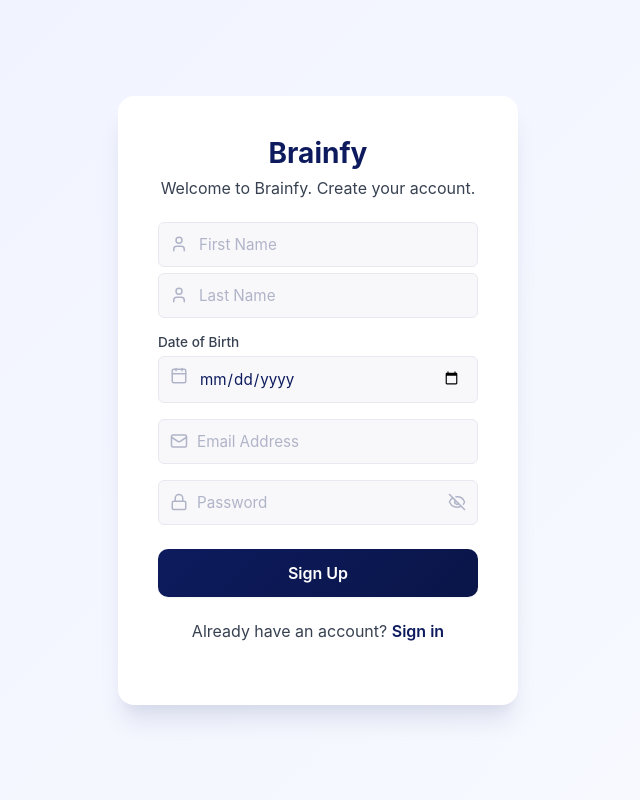
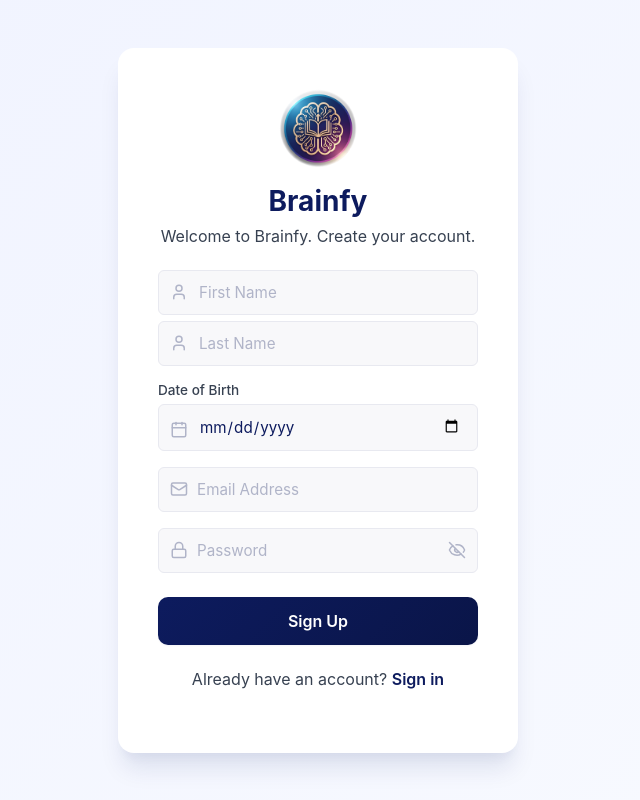
Before and after one commit to mnazzall/AiStudyAssistant, a React (Vite) app in the folder AiStudyAssist/: page /signup in a window 1280 px wide. Shown: the whole page, without its empty margins (322-962 px from the left). Built offline with nearby package versions, Linux system fonts and the light colour scheme; no server answers.

Commit message:
final version 2

```diff
--- a/AiStudyAssist/src/components/registration/signIn.css
+++ b/AiStudyAssist/src/components/registration/signIn.css
@@ -19,6 +19,13 @@
     text-align: center;
     display: flex;
     flex-direction: column;
+}
+
+.signIn-content img {
+    width: 80px;
+    height: 80px;
+    margin-bottom: 16px;
+    align-self: center;
 }
 
 .signIn-content h1 {
--- a/AiStudyAssist/src/components/registration/signIn.jsx
+++ b/AiStudyAssist/src/components/registration/signIn.jsx
@@ -80,9 +80,12 @@
         <div className="signIn-container">
             <div className="signIn-content">
 
+                <img
+                    src="./src/assets/Photos/logo2.png"
+                    />
             <h1>Brainfy</h1>
+
             <p>Welcome Back!</p>
-
             {errorMessage && <p style={{ color: "#ef4444", fontSize: "14px", marginBottom: "16px" }}>{errorMessage}</p>}
 
             <form onSubmit={handleSubmit}>
--- a/AiStudyAssist/src/components/registration/signUp.css
+++ b/AiStudyAssist/src/components/registration/signUp.css
@@ -20,6 +20,14 @@
     display: flex;
     flex-direction: column;
 }
+
+.signUp-content img {
+    width: 80px;
+    height: 80px;
+    margin-bottom: 16px;
+    align-self: center;
+}
+
 
 .signUp-content h1 {
     margin: 0 0 8px 0;
@@ -72,8 +80,10 @@
 
 .dob-container .placeholder-icon-signup {
     left: 12px;
-    top: 42px;
+    top: 48px;
     z-index: 1;
+    align-items: center;
+
 }
 
 input[type="date"] {
--- a/AiStudyAssist/src/components/registration/signUp.jsx
+++ b/AiStudyAssist/src/components/registration/signUp.jsx
@@ -94,7 +94,9 @@
     return(
         <div className="signUp-container">
             <div className="signUp-content">
-
+              <img
+                    src="./src/assets/Photos/logo2.png"
+                    />
             <h1>Brainfy</h1>
             <p>Welcome to Brainfy. Create your account.</p>
 
```
